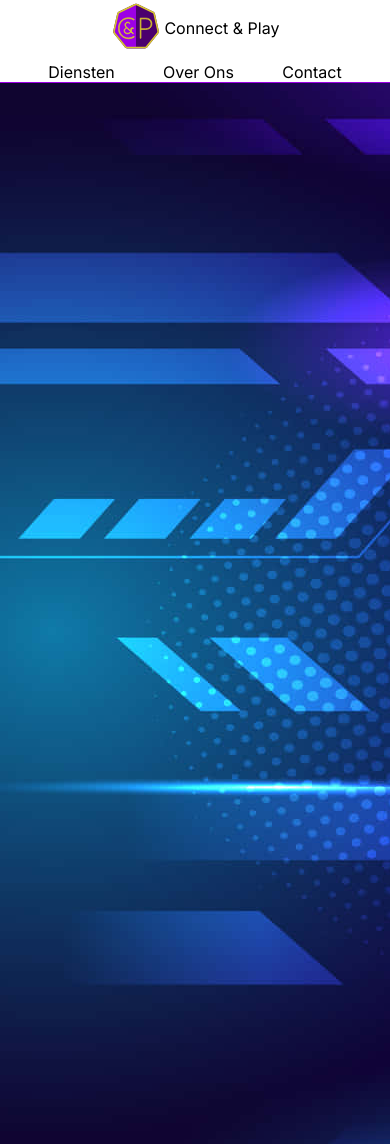
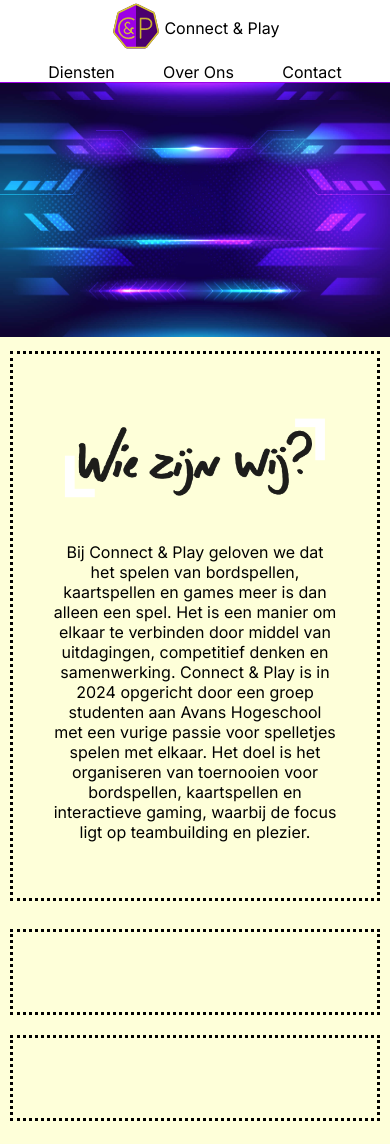
Before and after one commit to boonsboos/connect-play, a PHP site: page /OverOns.html in a window 390 px wide; the page is wider, and only the part inside the window is pictured. Shown: the top 1144 px of that part. Run offline with PHP 8.4, Linux system fonts and the light colour scheme.

Commit message:
OverOns aangepast

```diff
--- a/OverOns.html
+++ b/OverOns.html
@@ -36,15 +36,18 @@
 				</div>
 			</div>
 		</header>
-
 		<img
+			class="banner-img"
 			src="images/bannerImg.jpg"
 			alt="Banner afbeelding"
-			class="bannerImg"
 		/>
-		<section id="overons">
-			<div id="overons-child">
-				<h3>Wie zijn wij</h3>
+
+		<section class="flex justify-center">
+			<div class="overons-child">
+				<img
+					src="images/wiezijnwij.png"
+					alt="Plaatje met tekst: Wie zijn wij?"
+				/>
 				<p>
 					Bij Connect &amp; Play geloven we dat het spelen van
 					bordspellen, kaartspellen en games meer is dan alleen een
@@ -57,18 +60,12 @@
 					gaming, waarbij de focus ligt op teambuilding en plezier.
 				</p>
 			</div>
-			<div id="overons-child">
-				<h3>
-					<img src="images/lan.jpg" />
-				</h3>
-			</div>
+			<div class="overons-child"></div>
 		</section>
-		<section id="overons">
-			<div id="overons-child">
-				<img src="images/lan.jpg" />
-			</div>
-			<div id="overons-child">
-				<h3>Missie &amp; Visie</h3>
+		<section class="flex justify-center">
+			<div class="overons-child"></div>
+			<div class="overons-child">
+				<img src="images/missie.png" />
 				<p>
 					Het doel van Connect &amp; Play is om een interactie
 					ervaring te bieden voor spelers van alle niveaus. We willen
--- a/style.css
+++ b/style.css
@@ -277,24 +277,15 @@
 }
 
 /* overonspage */
-#overons {
-	display: flex;
-	flex-wrap: wrap;
-	justify-content: space-around;
-	padding: 1px;
-	border-style: dashed;
-	align-items: center;
-}
 
-#overons-child {
-	max-width: 45%;
-	flex-direction: row;
+.overons-child {
+	width: 40%;
 	margin: 10px;
-	padding: 10px;
+	padding: 40px;
 	border-style: dotted;
 }
 
-#overons-child img {
+.overons-child img {
 	max-width: 100%;
 }
 
@@ -407,6 +398,13 @@
 	.mb-offset-9 {
 		margin-left: 75%;
 	}
+
+	.overons-child {
+		text-align: center;
+		width: 100%;
+		column-gap: 0vw;
+		row-gap: 0vw;
+	}
 }
 
 /*
```
Also changed, not shown: images/missie.png (added), images/wiezijnwij.png (added).
